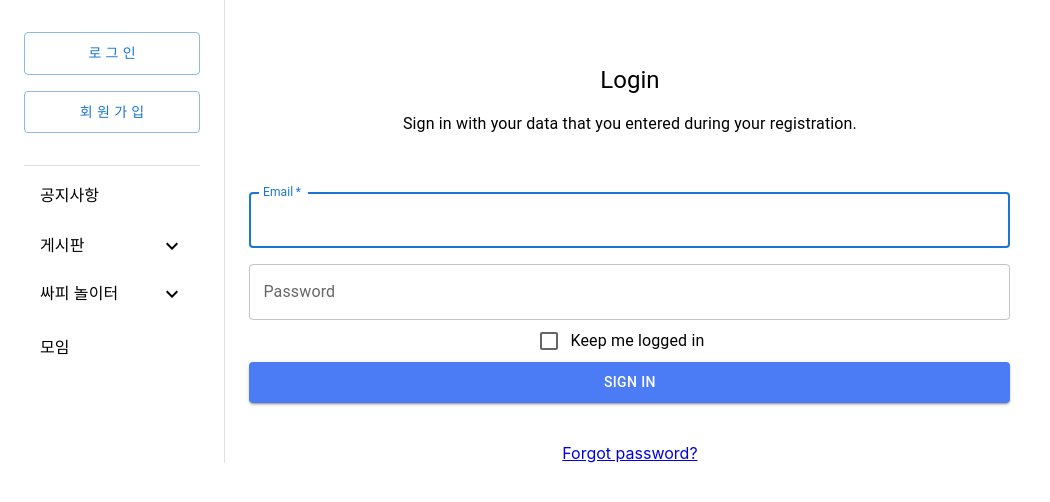
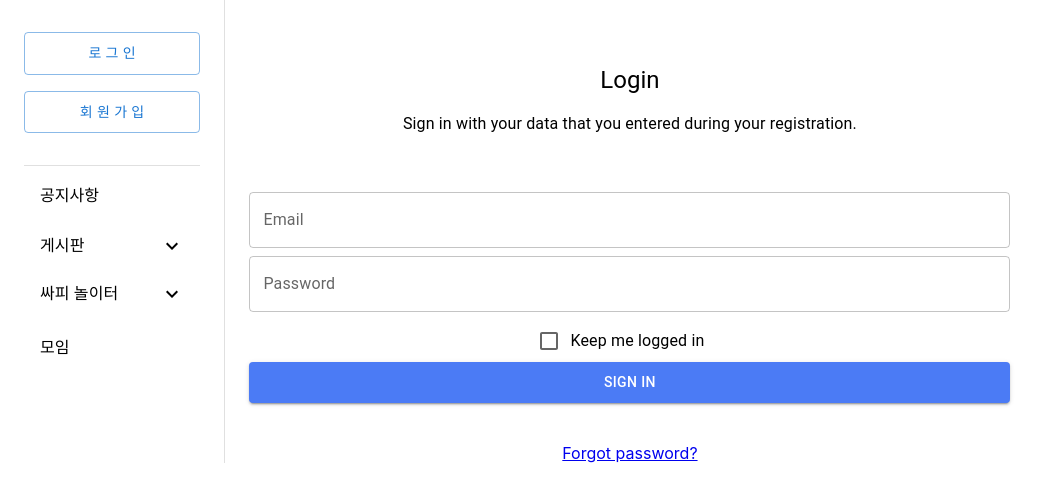
Before and after one commit to Eonyong/ssayeon, a React (Create React App) app in the folder frontend/: page /auth/login in a window 1280 px wide. Shown: the top 502 px of the page, without its empty margins (0-1050 px from the left). Built offline with nearby package versions, Linux system fonts and the light colour scheme.

Commit message:
:lipstick: design: 닉네임 이메일 color 추가

```diff
--- a/frontend/src/App.js
+++ b/frontend/src/App.js
@@ -1,6 +1,5 @@
 import { Divider, Grid } from '@mui/material';
 import { BrowserRouter, Route, Routes } from 'react-router-dom';
-import axios from 'axios';
 import './App.css';
 
 import SideBar from './components/common/Sidebar'
--- a/frontend/src/components/main/accounts/Login.js
+++ b/frontend/src/components/main/accounts/Login.js
@@ -1,7 +1,7 @@
 import { Link } from "react-router-dom";
 import { Box, Button, Checkbox, Container, FormControlLabel, Grid, TextField, Typography } from "@mui/material";
+import { useState } from "react";
 import axios from "axios";
-import { useState } from "react";
 
 export default function Login () {
   const API_BASE_URL = process.env.REACT_APP_API_ROOT;
@@ -9,17 +9,24 @@ export default function Login () {
   const [Email, setEmail] = useState("");
   const [Password, setPassword] = useState("");
 
+  const onEmailHandler = e => {
+    setEmail(e.currentTarget.value);
+  };
 
-  const handleSubmit = (event) => {
-    event.preventDefault();
+  const onPasswordHandler = e => {
+    setPassword(e.currentTarget.value);
+  };
+
+  const handleSubmit = e => {
+    e.preventDefault();
     axios({
-      url: API_BASE_URL + '/auth/login',
+      url: API_BASE_URL + '/api/auth/login',
       method: 'POST',
       data: {
         email: Email,
         password: Password,
       }
-    })
+    }).then(res => console.log(res))
   };
 
   return (
@@ -40,14 +47,16 @@ export default function Login () {
             sx={{ my: 5 }} onSubmit={ handleSubmit }
           >
             <TextField
-              id='email' name="email" autoComplete="email"
+              id='Email' name="Email" autoComplete="Email" margin='normal'
               type='email' placeholder="Email@email.com" label='Email'
-              fullWidth margin='normal' required autoFocus sx={{ mb: 1 }}
+              value={ Email } onChange={ onEmailHandler }
+              fullWidth sx={{ mb: 1 }}
             />
             <TextField
-              id="password" name="password" autoComplete='current-password'
-              type='password' placeholder="패스워드를 입력해주세요" label='Password'
-              fullWidth sx={{ mt: 1 }}
+              id="Password" name="Password" autoComplete='current-Password'
+              type='Password' placeholder="패스워드를 입력해주세요" label='Password'
+              value={ Password } onChange={ onPasswordHandler }
+              fullWidth sx={{ mb: 1 }}
             />
             <FormControlLabel
               control={<Checkbox value='remember' color="primary" />}
--- a/frontend/src/components/main/accounts/Signup.js
+++ b/frontend/src/components/main/accounts/Signup.js
@@ -17,26 +17,22 @@ export default function Signup() {
   const [ConfirmPasword, setConfirmPasword] = useState("");
 
   // Handler 함수
-  const onEmailHandler = e => {
-    setEmail(e.currentTarget.value);
-  };
 
   const onNameHandler = e => {
     setName(e.currentTarget.value);
   };
-
+  const onClassIdHandler = e => {
+    setClassId(e.currentTarget.value);
+  };
   const onNicknameHandler = e => {
     setNickname(e.currentTarget.value);
   };
-
-  const onClassIdHandler = e => {
-    setClassId(e.currentTarget.value);
+  const onEmailHandler = e => {
+    setEmail(e.currentTarget.value);
   };
-
-  const onPasswordHanlder = e => {
+  const onPasswordHandler = e => {
     setPassword(e.currentTarget.value);
   };
-
   const onConfirmPasswordHandler = e => {
     setConfirmPasword(e.currentTarget.value);
   };
@@ -67,9 +63,11 @@ export default function Signup() {
         nickname: Nickname,
       }
     })
-    .then(() => {
+    .then(res => {
+      if (res.status === 200) {
         setIsNickname(true);
         console.log('닉네임 통과');
+      }
     })
     .catch(e => {
       if (e.response.status === 409) {
@@ -126,6 +124,7 @@ export default function Signup() {
       }
     })
   };
+
   // UI 디자인 시작
   return (
     <Container>
@@ -151,7 +150,7 @@ export default function Signup() {
             <TextField
               id='Name' name="Name" autoComplete="Name" margin='normal'
               type='text' placeholder="이름" label='Name' value={ Name } onChange={ onNameHandler }
-              fullWidth required autoFocus sx={{ mb: 1 }}
+              fullWidth required autoFocus sx={{ mb: 1 }} helperText='hihi'
             />
 
             {/* 학번 입력 Field */}
@@ -192,6 +191,7 @@ export default function Signup() {
               <Grid item xs={9}>
                 <TextField
                   id='Nickname' name="Nickname" autoComplete="Nickname" margin='normal'
+                  color = { IsNickname ? 'primary' : 'error' }
                   type='text' placeholder="닉네임" label='닉네임' value={ Nickname } onChange={ onNicknameHandler }
                   fullWidth required
                 />
@@ -212,7 +212,7 @@ export default function Signup() {
                 <TextField
                   id='Email' name="Email" autoComplete="Email" margin='normal'
                   type='email' placeholder="Email@email.com" label='Email'
-                  value={ Email } onChange={ onEmailHandler }
+                  value={ Email } onChange={ onEmailHandler } color={ IsEmail ? 'primary' : 'error' }
                   fullWidth required sx={{ mb: 1 }}
                 />
               </Grid>
@@ -224,11 +224,13 @@ export default function Signup() {
             </Grid>
 
             {/* 이메일 인증번호 Field */}
+            { IsEmail ?
               <TextField
                 id='validation' name="validation" autoComplete="validation"
                 type='password' placeholder="인증번호" label='이메일 인증 확인'
                 fullWidth required sx={{ mb: 1 }}
-            />
+              />:<></>
+            }
 
 
             {/* Password Form Field */}
@@ -238,9 +240,9 @@ export default function Signup() {
             >
               <Grid item xs={12} sm={6} >
                 <TextField
-                  id="password" name="password" autoComplete='current-password'
-                  type='password' placeholder="패스워드를 입력해주세요" label='Password'
-                  value={ Password } onChange={ onPasswordHanlder }
+                  id="Password" name="Password" autoComplete='current-Password'
+                  type='Password' placeholder="패스워드를 입력해주세요" label='Password'
+                  value={ Password } onChange={ onPasswordHandler }
                   fullWidth required
                   />
               </Grid>
```
Also changed, not shown: 1 other file (tests, documents, lock files or other folders). Lines whose indentation alone changed are shown as unchanged.
